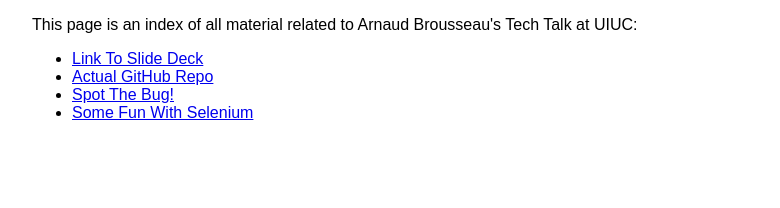
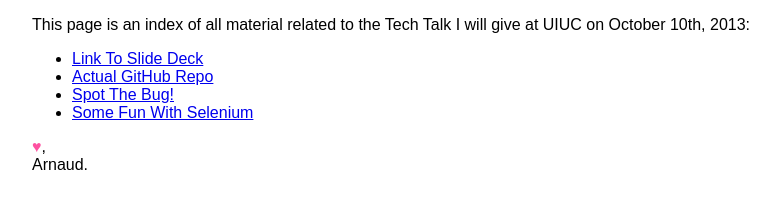
Before and after one commit to ArnaudBrousseau/uiuc_tech_talk, a plain HTML site: page index.html in a window 1280 px wide. Shown: the whole page, without its empty margins (224-1004 px from the left). Drawn offline with Linux system fonts and the light colour scheme.

Commit message:
Modifies the main index page slightly.

```diff
--- a/index.html
+++ b/index.html
@@ -13,15 +13,18 @@
                 font-family: sans-serif;
                 font-size: 16px;
             }
+            .love { color: #fe51a1; /* Hot pink you guys! */ }
         </style>
         <p>
-            This page is an index of all material related to Arnaud Brousseau's Tech Talk at UIUC:
+            This page is an index of all material related to the Tech Talk I will give at UIUC on October 10th, 2013:
             <ul>
                 <li><a href="#coming_soon_<3">Link To Slide Deck</a></li>
                 <li><a href="https://github.com/ArnaudBrousseau/uiuc_tech_talk">Actual GitHub Repo</a></li>
                 <li><a href="debug">Spot The Bug!</a></li>
                 <li><a href="https://github.com/ArnaudBrousseau/uiuc_tech_talk/tree/master/selenium">Some Fun With Selenium</a></li>
             </ul>
+            <span class="love">♥</span>, <br>
+            Arnaud.
         </p>
     </body>
 </html>
```
